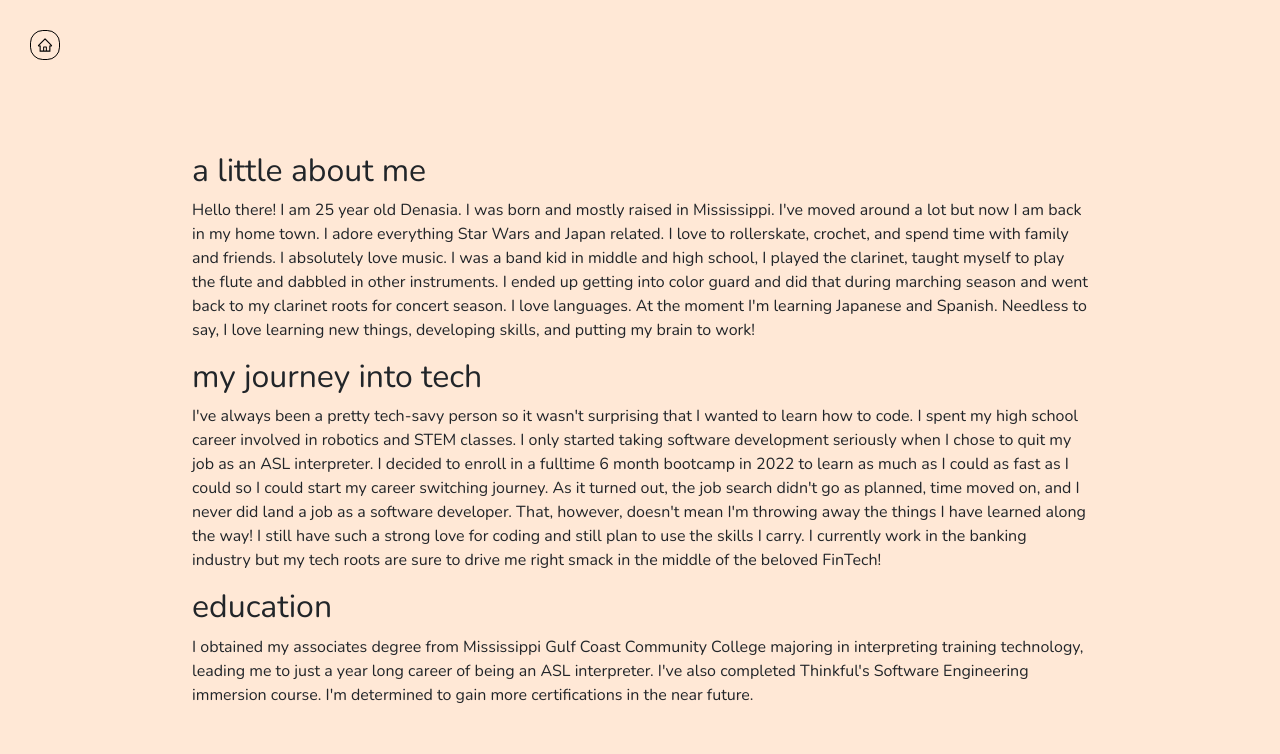
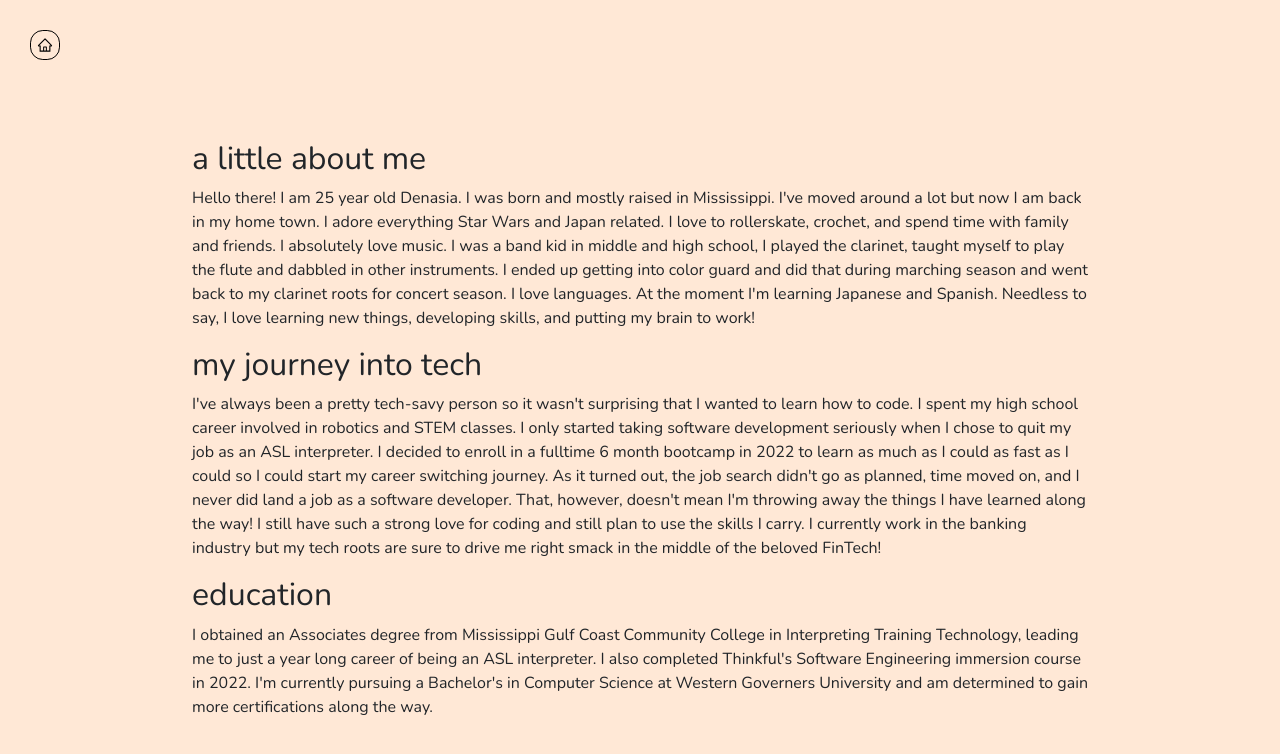
Before and after one commit to djfurniss/portfolio2022, a React (Create React App) app: page /about in a window 1280 px wide. Shown: the top 754 px of the page. Built offline with nearby package versions, Linux system fonts and the light colour scheme.

Commit message:
updated education

```diff
--- a/src/about/About.js
+++ b/src/about/About.js
@@ -46,7 +46,7 @@ export default function About(){
                 >
                 <h2>education</h2>
                 <div>
-                    <p>I obtained my associates degree from Mississippi Gulf Coast Community College majoring in interpreting training technology, leading me to just a year long career of being an ASL interpreter. I've also completed Thinkful's Software Engineering immersion course. I'm determined to gain more certifications in the near future.
+                    <p>I obtained an Associates degree from Mississippi Gulf Coast Community College in Interpreting Training Technology, leading me to just a year long career of being an ASL interpreter. I also completed Thinkful's Software Engineering immersion course in 2022. I'm currently pursuing a Bachelor's in Computer Science at Western Governers University and am determined to gain more certifications along the way.
                     </p>
                 </div>
                 </motion.div>
```
